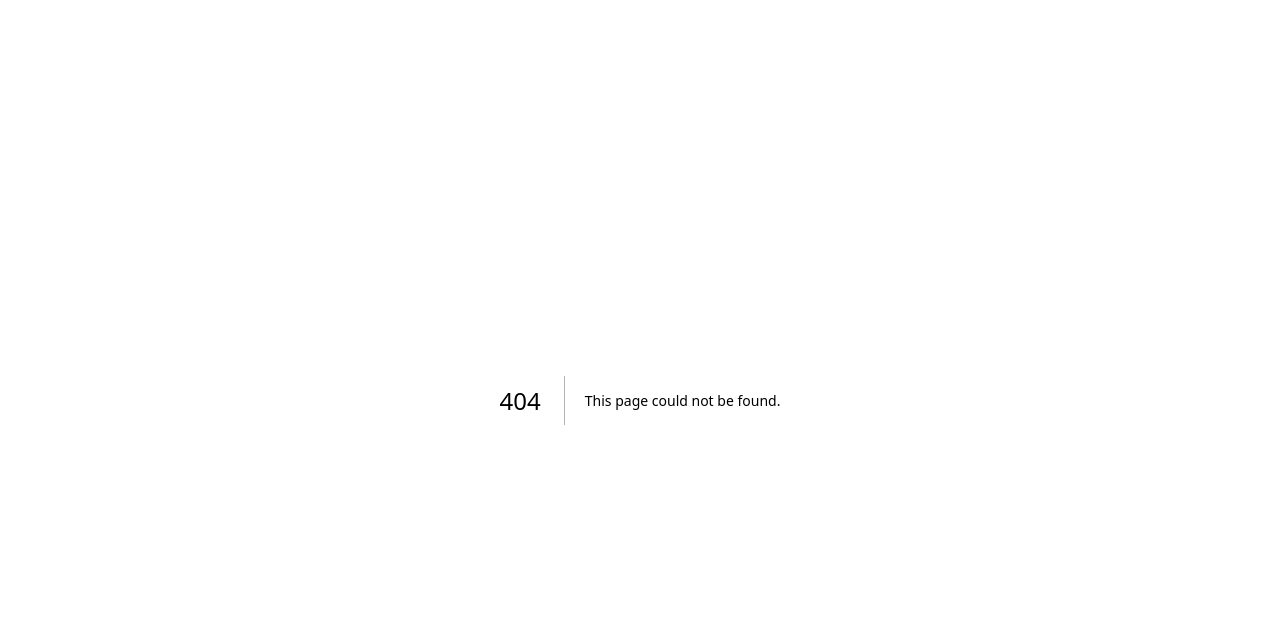
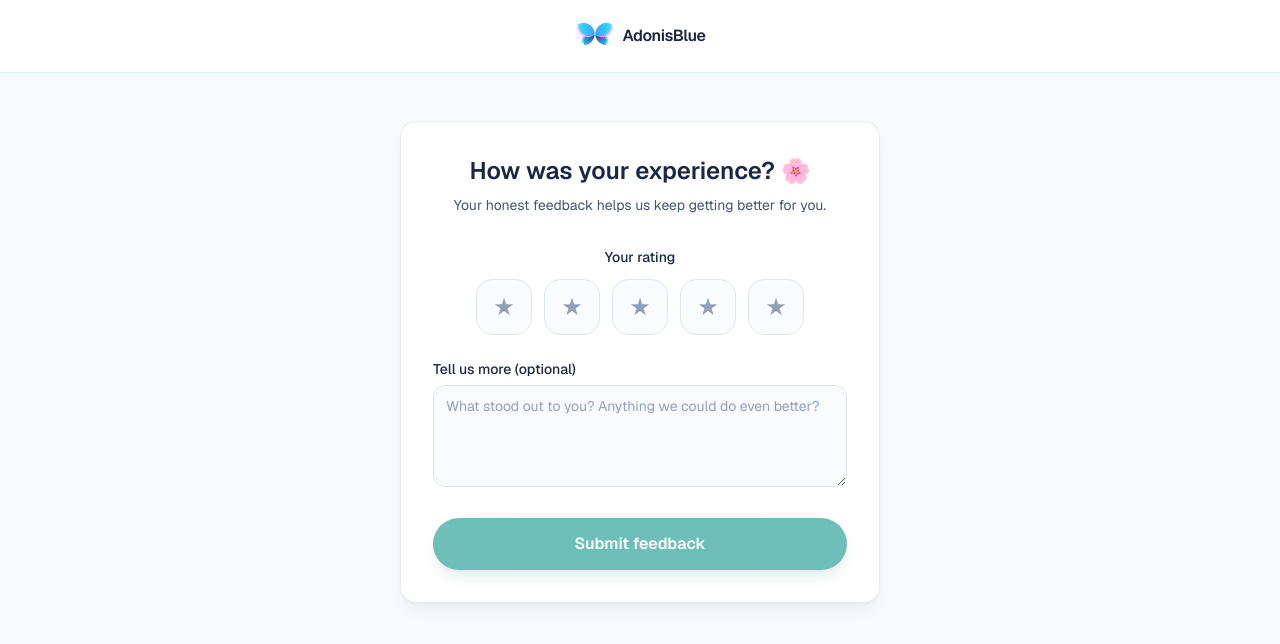
Before and after one commit to M316-mar/AdonisBlue, a Next.js app: page /survey/1 in a window 1280 px wide. Before the commit this address had no page. Shown: the top 644 px of the page. Built offline with nearby package versions, Linux system fonts and the light colour scheme; a web font is replaced by a local one.

Commit message:
Add survey page for client ratings

```diff
--- /dev/null
+++ b/app/api/submit-survey/route.ts
@@ -0,0 +1,85 @@
+import { createClient } from "@supabase/supabase-js";
+import { Resend } from "resend";
+import { NextResponse } from "next/server";
+
+const resend = new Resend(process.env.RESEND_API_KEY);
+
+export async function POST(request: Request) {
+  try {
+    const { intake_id, rating, comment } = await request.json();
+
+    if (!intake_id || rating == null) {
+      return NextResponse.json({ error: "Missing required fields" }, { status: 400 });
+    }
+
+    const supabase = createClient(
+      process.env.NEXT_PUBLIC_SUPABASE_URL!,
+      process.env.SUPABASE_SERVICE_ROLE_KEY!
+    );
+
+    const { data: intake, error: intakeError } = await supabase
+      .from("intakes")
+      .select("id, nurse_id, bot_id, first_name, service_interested")
+      .eq("id", intake_id)
+      .single();
+
+    if (intakeError || !intake) {
+      return NextResponse.json({ error: "Intake not found" }, { status: 404 });
+    }
+
+    const { data: nurseData } = await supabase.auth.admin.getUserById(intake.nurse_id);
+    const nurse_email = nurseData?.user?.email ?? null;
+
+    const { error: reviewError } = await supabase.from("reviews").insert({
+      intake_id,
+      nurse_id: intake.nurse_id,
+      rating: Number(rating),
+      comment: typeof comment === "string" ? comment.trim() || null : null,
+    });
+
+    if (reviewError) {
+      return NextResponse.json({ error: reviewError.message }, { status: 500 });
+    }
+
+    const ratingNum = Math.min(5, Math.max(1, Math.round(Number(rating))));
+    const starDisplay = "⭐".repeat(ratingNum) + "☆".repeat(5 - ratingNum);
+    const clientName = intake.first_name || "A client";
+    const service = intake.service_interested || "Not specified";
+
+    if (nurse_email) {
+      await resend.emails.send({
+        from: "AdonisBlue <hello@adonisblue.io>",
+        to: nurse_email,
+        subject: `⭐ New review — ${ratingNum}/5 stars!`,
+        html: `
+          <div style="font-family: sans-serif; max-width: 600px; margin: 0 auto; padding: 24px;">
+            <h2 style="color: #1a2744;">New Client Review</h2>
+            <p style="color: #475569;">${clientName} left you a review after their visit.</p>
+
+            <div style="background: #f8fafc; border-radius: 12px; padding: 20px; margin: 20px 0;">
+              <h3 style="color: #0d9488; margin-top: 0;">Rating</h3>
+              <p style="font-size: 24px; margin: 8px 0;">${starDisplay}</p>
+              <p style="color: #1a2744; font-weight: 600; margin: 0;">${ratingNum} out of 5 stars</p>
+            </div>
+
+            <div style="background: #f8fafc; border-radius: 12px; padding: 20px; margin: 20px 0;">
+              <h3 style="color: #0d9488; margin-top: 0;">Details</h3>
+              <p><strong>Client:</strong> ${clientName}</p>
+              <p><strong>Service:</strong> ${service}</p>
+              <p><strong>Comment:</strong> ${typeof comment === "string" && comment.trim() ? comment.trim() : "No comment provided"}</p>
+            </div>
+
+            <p style="color: #94a3b8; font-size: 12px; margin-top: 32px;">
+              Sent by AdonisBlue 💙
+            </p>
+          </div>
+        `,
+      });
+    }
+
+    return NextResponse.json({ success: true });
+  } catch (e) {
+    console.error("Submit survey error:", e);
+    return NextResponse.json({ error: String(e) }, { status: 500 });
+  }
+}
--- /dev/null
+++ b/app/survey/[id]/page.tsx
@@ -0,0 +1,158 @@
+"use client";
+
+import Image from "next/image";
+import Link from "next/link";
+import { useParams } from "next/navigation";
+import { useState, type FormEvent } from "react";
+
+export default function SurveyPage() {
+  const params = useParams();
+  const intakeId = typeof params?.id === "string" ? params.id : "";
+
+  const [rating, setRating] = useState<number | null>(null);
+  const [comment, setComment] = useState("");
+  const [submitting, setSubmitting] = useState(false);
+  const [error, setError] = useState<string | null>(null);
+  const [submitted, setSubmitted] = useState(false);
+
+  async function handleSubmit(e: FormEvent<HTMLFormElement>) {
+    e.preventDefault();
+    if (!intakeId || rating == null) {
+      setError("Please select a star rating before submitting.");
+      return;
+    }
+
+    setError(null);
+    setSubmitting(true);
+
+    try {
+      const res = await fetch("/api/submit-survey", {
+        method: "POST",
+        headers: { "Content-Type": "application/json" },
+        body: JSON.stringify({
+          intake_id: intakeId,
+          rating,
+          comment: comment.trim(),
+        }),
+      });
+
+      if (!res.ok) {
+        const data = (await res.json()) as { error?: string };
+        setError(data.error || "Something went wrong. Please try again.");
+        return;
+      }
+
+      setSubmitted(true);
+    } catch {
+      setError("Something went wrong. Please try again.");
+    } finally {
+      setSubmitting(false);
+    }
+  }
+
+  if (!intakeId) {
+    return (
+      <div className="flex min-h-screen items-center justify-center bg-slate-50 px-4">
+        <p className="text-sm text-slate-600">This survey link is not valid.</p>
+      </div>
+    );
+  }
+
+  return (
+    <div className="min-h-screen bg-slate-50 font-sans text-[#1a2744] antialiased">
+      <header className="border-b border-sky-100 bg-white shadow-sm shadow-sky-100/60">
+        <div className="mx-auto flex max-w-lg items-center justify-center gap-2 px-4 py-4">
+          <Link href="/" className="flex items-center gap-2">
+            <Image src="/Alona.png" alt="AdonisBlue" width={40} height={40} className="h-10 w-10" />
+            <span className="text-base font-semibold tracking-tight text-[#1a2744]">AdonisBlue</span>
+          </Link>
+        </div>
+      </header>
+
+      <main className="mx-auto max-w-lg px-4 py-8 sm:py-12">
+        <div className="overflow-hidden rounded-2xl border border-slate-200/80 bg-white p-6 shadow-lg shadow-slate-900/5 sm:p-8">
+          {submitted ? (
+            <div className="py-6 text-center">
+              <p className="text-4xl" aria-hidden>
+                💙
+              </p>
+              <h1 className="mt-4 text-balance text-xl font-semibold leading-snug text-[#1a2744] sm:text-2xl">
+                Thank you so much! Your feedback means the world 💙
+              </h1>
+              <p className="mt-3 text-sm leading-relaxed text-slate-600">
+                We appreciate you taking a moment to share your experience.
+              </p>
+            </div>
+          ) : (
+            <>
+              <h1 className="text-center text-balance text-xl font-semibold leading-snug text-[#1a2744] sm:text-2xl">
+                How was your experience? 🌸
+              </h1>
+              <p className="mt-2 text-center text-sm text-slate-600">
+                Your honest feedback helps us keep getting better for you.
+              </p>
+
+              <form className="mt-8 space-y-6" onSubmit={handleSubmit}>
+                <div>
+                  <p className="mb-3 text-center text-sm font-medium text-[#1a2744]">Your rating</p>
+                  <div className="flex justify-center gap-2 sm:gap-3" role="group" aria-label="Star rating">
+                    {[1, 2, 3, 4, 5].map((value) => {
+                      const selected = rating != null && value <= rating;
+                      return (
+                        <button
+                          key={value}
+                          type="button"
+                          onClick={() => setRating(value)}
+                          aria-label={`${value} star${value === 1 ? "" : "s"}`}
+                          aria-pressed={rating === value}
+                          className={`flex h-12 w-12 items-center justify-center rounded-2xl border text-2xl transition sm:h-14 sm:w-14 ${
+                            selected
+                              ? "border-[#0d9488] bg-teal-50 text-[#0d9488] shadow-md shadow-teal-900/10 ring-2 ring-[#0d9488]/30"
+                              : "border-slate-200 bg-slate-50/80 text-slate-400 hover:border-teal-200 hover:bg-teal-50/50 hover:text-[#0d9488]"
+                          }`}
+                        >
+                          ★
+                        </button>
+                      );
+                    })}
+                  </div>
+                  {rating != null ? (
+                    <p className="mt-2 text-center text-xs font-medium text-[#0d9488]">{rating} of 5 stars</p>
+                  ) : null}
+                </div>
+
+                <div>
+                  <label htmlFor="survey-comment" className="mb-1.5 block text-sm font-medium text-[#1a2744]">
+                    Tell us more (optional)
+                  </label>
+                  <textarea
+                    id="survey-comment"
+                    value={comment}
+                    onChange={(e) => setComment(e.target.value)}
+                    rows={4}
+                    placeholder="What stood out to you? Anything we could do even better?"
+                    className="w-full resize-y rounded-xl border border-slate-200 bg-slate-50/80 px-3 py-2.5 text-sm text-[#1a2744] outline-none transition placeholder:text-slate-400 focus:border-[#0d9488] focus:bg-white focus:ring-2 focus:ring-[#0d9488]/20"
+                  />
+                </div>
+
+                {error ? (
+                  <p className="rounded-lg border border-red-200 bg-red-50 px-3 py-2 text-sm text-red-800" role="alert">
+                    {error}
+                  </p>
+                ) : null}
+
+                <button
+                  type="submit"
+                  disabled={submitting || rating == null}
+                  className="w-full rounded-full bg-[#0d9488] py-3.5 text-sm font-semibold text-white shadow-lg shadow-teal-900/15 transition hover:bg-teal-700 disabled:cursor-not-allowed disabled:opacity-60 sm:text-base"
+                >
+                  {submitting ? "Submitting…" : "Submit feedback"}
+                </button>
+              </form>
+            </>
+          )}
+        </div>
+      </main>
+    </div>
+  );
+}
```
